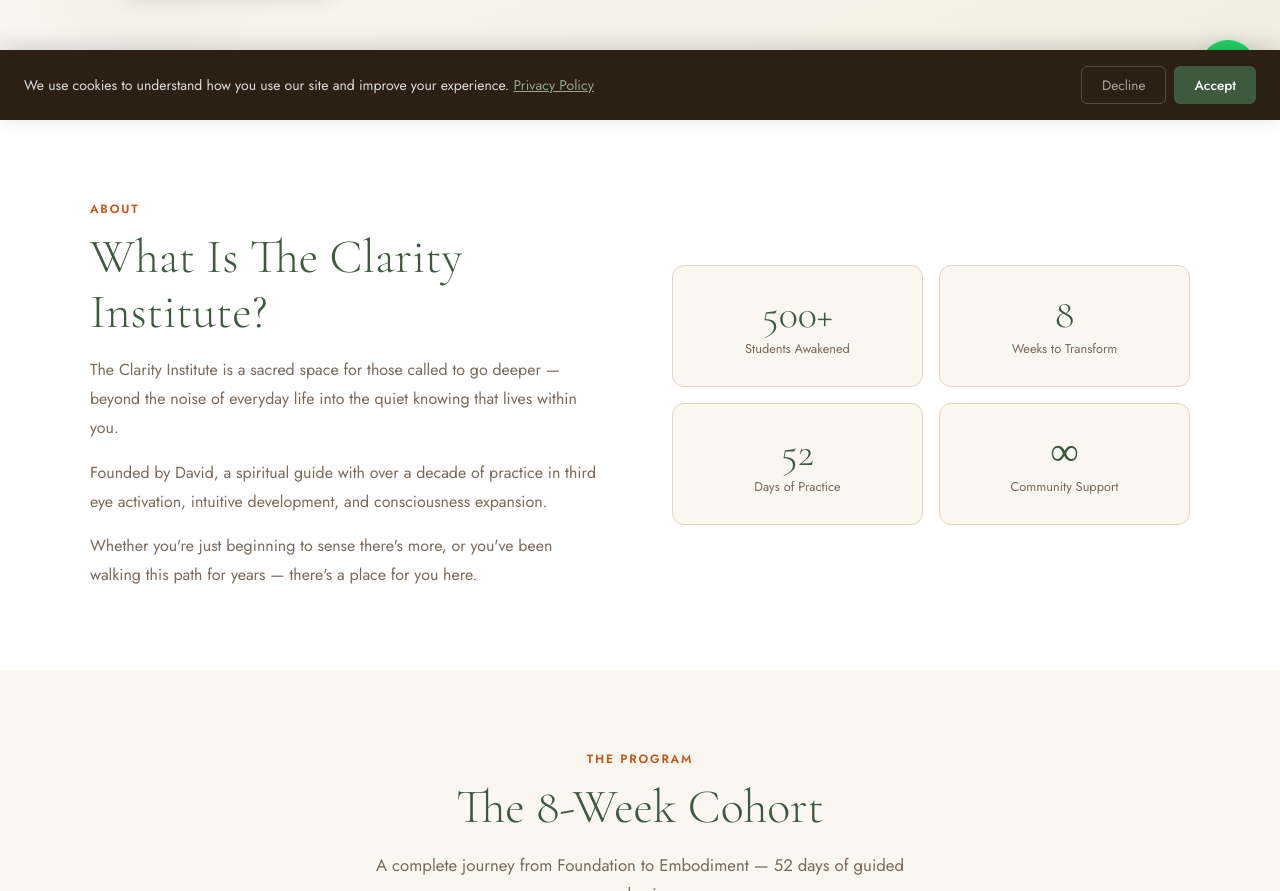
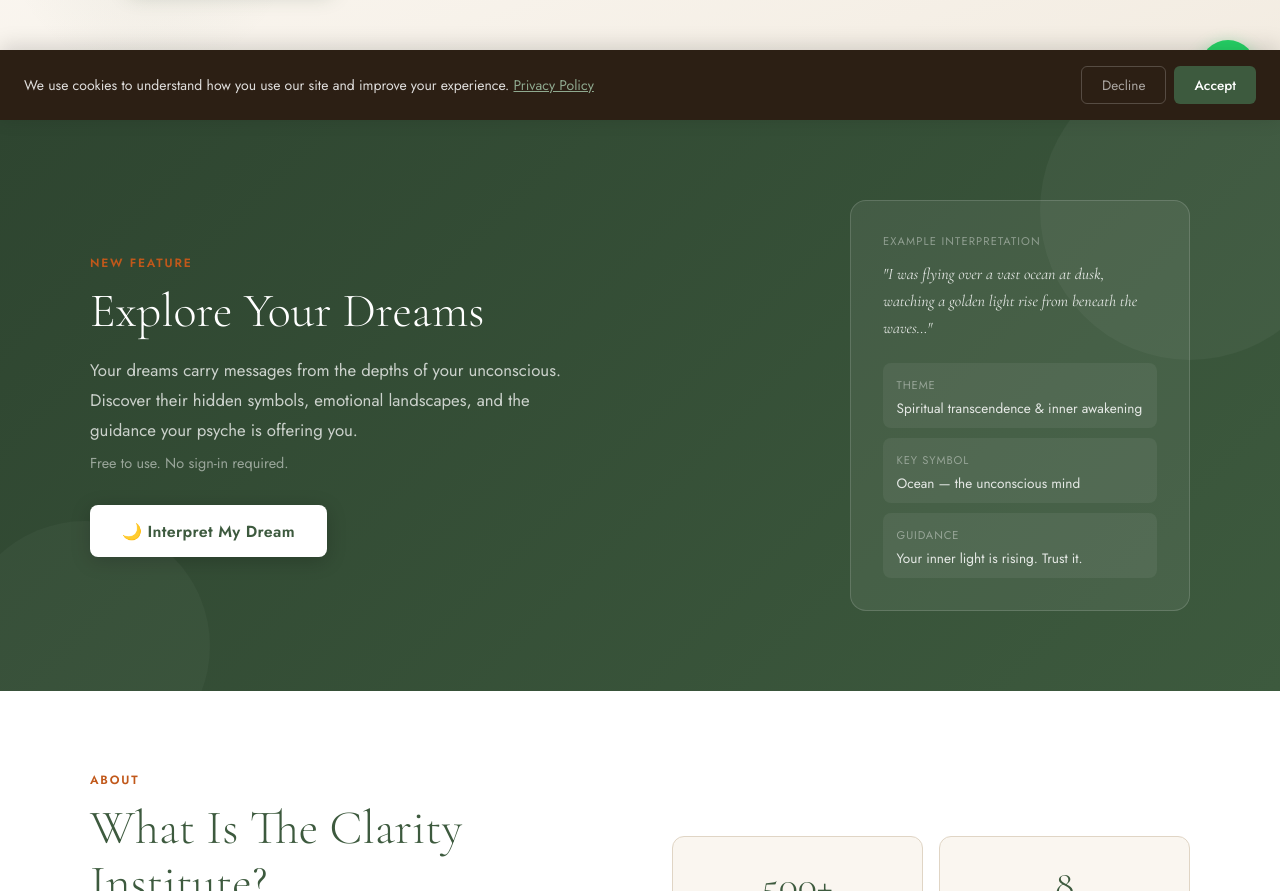
Before and after one commit to asdavids/clarity-institute, a Next.js app: page / in a window 1280 px wide. Shown: the part 680-1571 px from the top of the page. Built offline with nearby package versions, Linux system fonts and the light colour scheme; no server answers.

Commit message:
Update index.js

```diff
--- a/pages/index.js
+++ b/pages/index.js
@@ -215,6 +215,67 @@ export default function Home() {
                   position: 'absolute', inset: -40, borderRadius: '50%',
                   border: `1px dashed ${C.brown}15`,
                 }} />
+              </div>
+            </div>
+          </div>
+        </section>
+
+        {/* ── DREAM INTERPRETER BANNER ── */}
+        <section style={{
+          padding: '5rem 1.5rem',
+          background: `linear-gradient(135deg, ${C.green2} 0%, ${C.green} 100%)`,
+          position: 'relative', overflow: 'hidden',
+        }}>
+          {/* Decorative circles */}
+          <div style={{ position: 'absolute', top: '-60px', right: '-60px', width: 300, height: 300, borderRadius: '50%', background: 'rgba(255,255,255,0.04)', pointerEvents: 'none' }} />
+          <div style={{ position: 'absolute', bottom: '-80px', left: '-40px', width: 250, height: 250, borderRadius: '50%', background: 'rgba(255,255,255,0.03)', pointerEvents: 'none' }} />
+
+          <div style={{ ...inner, display: 'flex', alignItems: 'center', justifyContent: 'space-between', flexWrap: 'wrap', gap: '3rem' }}>
+            <div style={{ flex: 1, minWidth: 280 }}>
+              <span style={{ ...sectionLabel, color: `${C.orange}` }}>New Feature</span>
+              <h2 style={{ fontFamily: serif, fontSize: 'clamp(2rem, 4vw, 3rem)', fontWeight: 300, color: C.white, margin: '0 0 1rem', lineHeight: 1.15 }}>
+                Explore Your Dreams
+              </h2>
+              <p style={{ fontSize: '1.05rem', color: 'rgba(255,255,255,0.75)', lineHeight: 1.8, maxWidth: 480, margin: '0 0 0.5rem' }}>
+                Your dreams carry messages from the depths of your unconscious. Discover their hidden symbols, emotional landscapes, and the guidance your psyche is offering you.
+              </p>
+              <p style={{ fontSize: '0.9rem', color: 'rgba(255,255,255,0.5)', marginBottom: '2rem' }}>
+                Free to use. No sign-in required.
+              </p>
+              <Link href="/dream-interpreter" style={{
+                display: 'inline-flex', alignItems: 'center', gap: '0.6rem',
+                background: C.white, color: C.green,
+                padding: '0.9rem 2rem', borderRadius: 8,
+                fontSize: '1rem', fontWeight: 600,
+                textDecoration: 'none', letterSpacing: '0.02em',
+                boxShadow: '0 4px 20px rgba(0,0,0,0.2)',
+              }}>
+                🌙 Interpret My Dream
+              </Link>
+            </div>
+
+            {/* Preview card */}
+            <div style={{
+              background: 'rgba(255,255,255,0.07)',
+              border: '1px solid rgba(255,255,255,0.15)',
+              borderRadius: 16, padding: '2rem',
+              maxWidth: 340, width: '100%',
+            }}>
+              <div style={{ fontSize: '0.7rem', color: 'rgba(255,255,255,0.4)', letterSpacing: '0.1em', textTransform: 'uppercase', marginBottom: '0.75rem' }}>Example interpretation</div>
+              <p style={{ fontFamily: serif, fontSize: '1rem', fontStyle: 'italic', color: 'rgba(255,255,255,0.85)', lineHeight: 1.7, margin: '0 0 1.25rem' }}>
+                "I was flying over a vast ocean at dusk, watching a golden light rise from beneath the waves…"
+              </p>
+              <div style={{ display: 'flex', flexDirection: 'column', gap: '0.6rem' }}>
+                {[
+                  { label: 'Theme', value: 'Spiritual transcendence & inner awakening' },
+                  { label: 'Key symbol', value: 'Ocean — the unconscious mind' },
+                  { label: 'Guidance', value: 'Your inner light is rising. Trust it.' },
+                ].map(item => (
+                  <div key={item.label} style={{ background: 'rgba(255,255,255,0.06)', borderRadius: 8, padding: '0.6rem 0.85rem' }}>
+                    <span style={{ fontSize: '0.7rem', color: 'rgba(255,255,255,0.4)', textTransform: 'uppercase', letterSpacing: '0.08em' }}>{item.label}</span>
+                    <div style={{ fontSize: '0.85rem', color: 'rgba(255,255,255,0.85)', marginTop: '0.2rem' }}>{item.value}</div>
+                  </div>
+                ))}
               </div>
             </div>
           </div>
```
